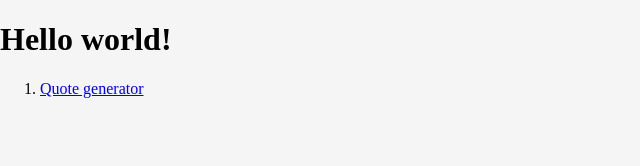
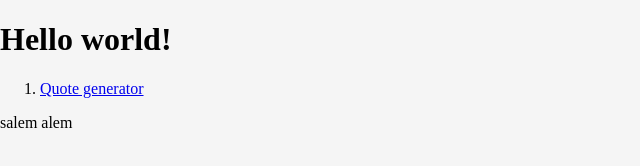
Before and after one commit to azamat4pr/portfolio, a plain HTML site: page index.html in a window 1280 px wide. Shown: the full height of the page, 0-640 px from the left. Drawn offline with Linux system fonts and the light colour scheme.

Commit message:
Updated from out

```diff
--- a/index.html
+++ b/index.html
@@ -17,7 +17,7 @@
         <li><a href="./1_quote-generator/" target="_blank">Quote generator</a></li>
     </ol>
 
-
+    <p>salem alem</p>
 
 
     <!-- Awesome fonts usage -->
```
